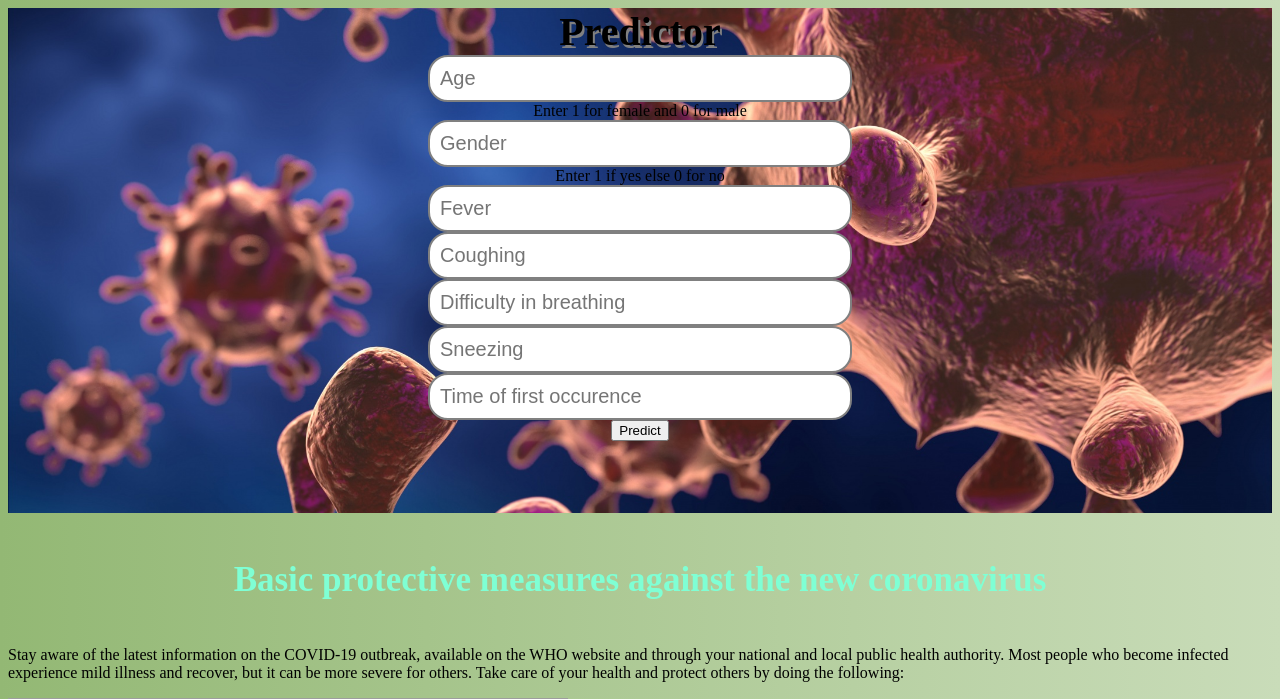
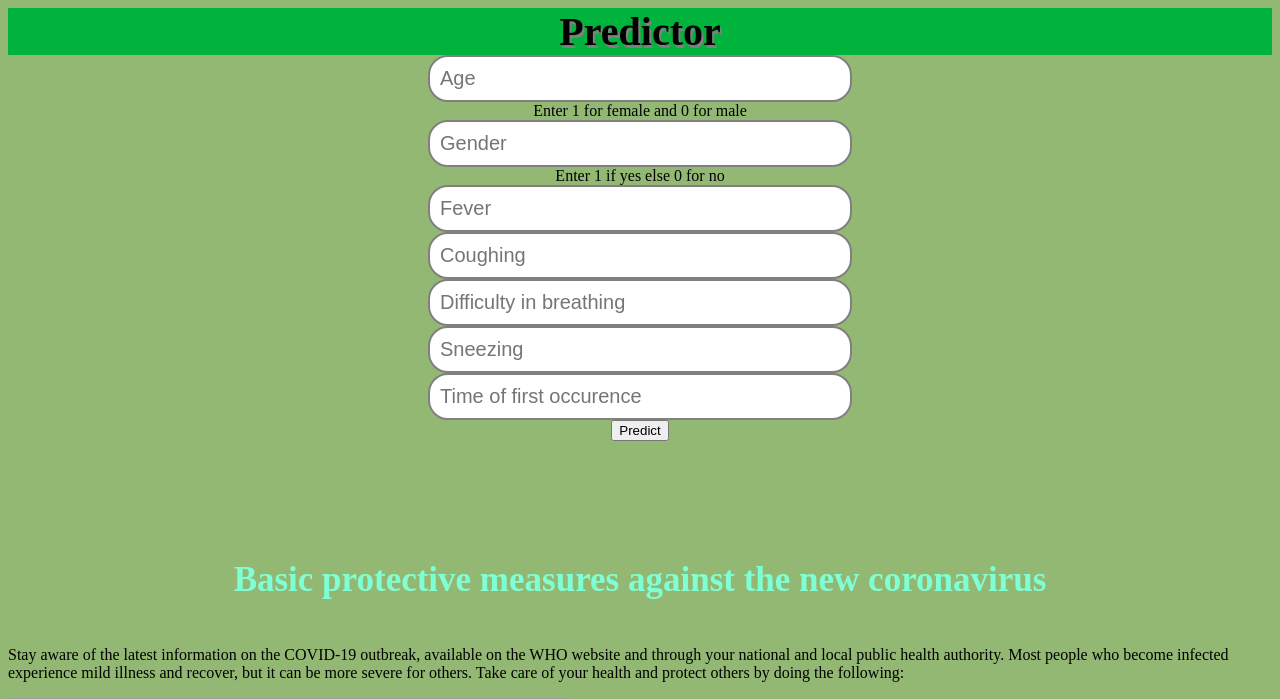
Before and after one commit to amitkmrydv/covid, a Flask app: page / in a window 1280 px wide. Shown: the top 699 px of the page. Run offline with Flask 2, Linux system fonts and the light colour scheme; parts of the project's set-up code (start-up, migrations or seed data) failed here and were passed over; grey boxes are pictures that could not be loaded.

Commit message:
Update index.html

```diff
--- a/templates/index.html
+++ b/templates/index.html
@@ -5,33 +5,23 @@
   <meta charset="UTF-8">
   <title>COVID</title>
   <style>
-html {
-    min-height: 100%;
-}
 
 body {
-    background: -webkit-linear-gradient(left, #93B874, #C9DCB9);
-    background: -o-linear-gradient(right, #93B874, #C9DCB9);
-    background: -moz-linear-gradient(right, #93B874, #C9DCB9);
-    background: linear-gradient(to right, #93B874, #C9DCB9);
     background-color: #93B874;
 }
 
+p {
+    background-color: #FFFFFF);
+}
 
-.login
-{
-    background-image: url("download4.jpg");
-background-repeat: no-repeat;
-background-size:cover;
-margin-left: 0px;
-    margin-right: 0px;
-}
+
 h1
 {
     margin:0;
     font-size: 40px;
     text-align: center;
     text-shadow: 2px 3px grey;
+	background-color: #00b33c;
 }
 .but
 {
```
